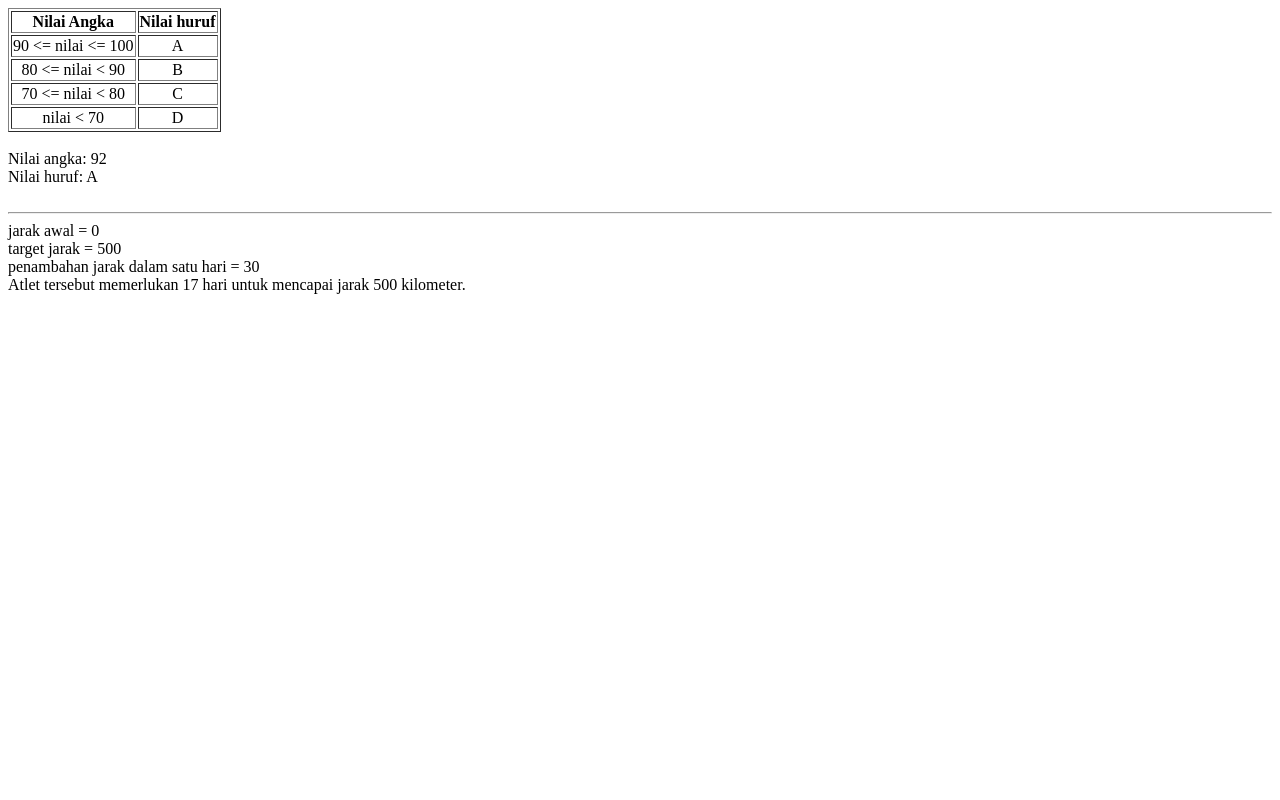
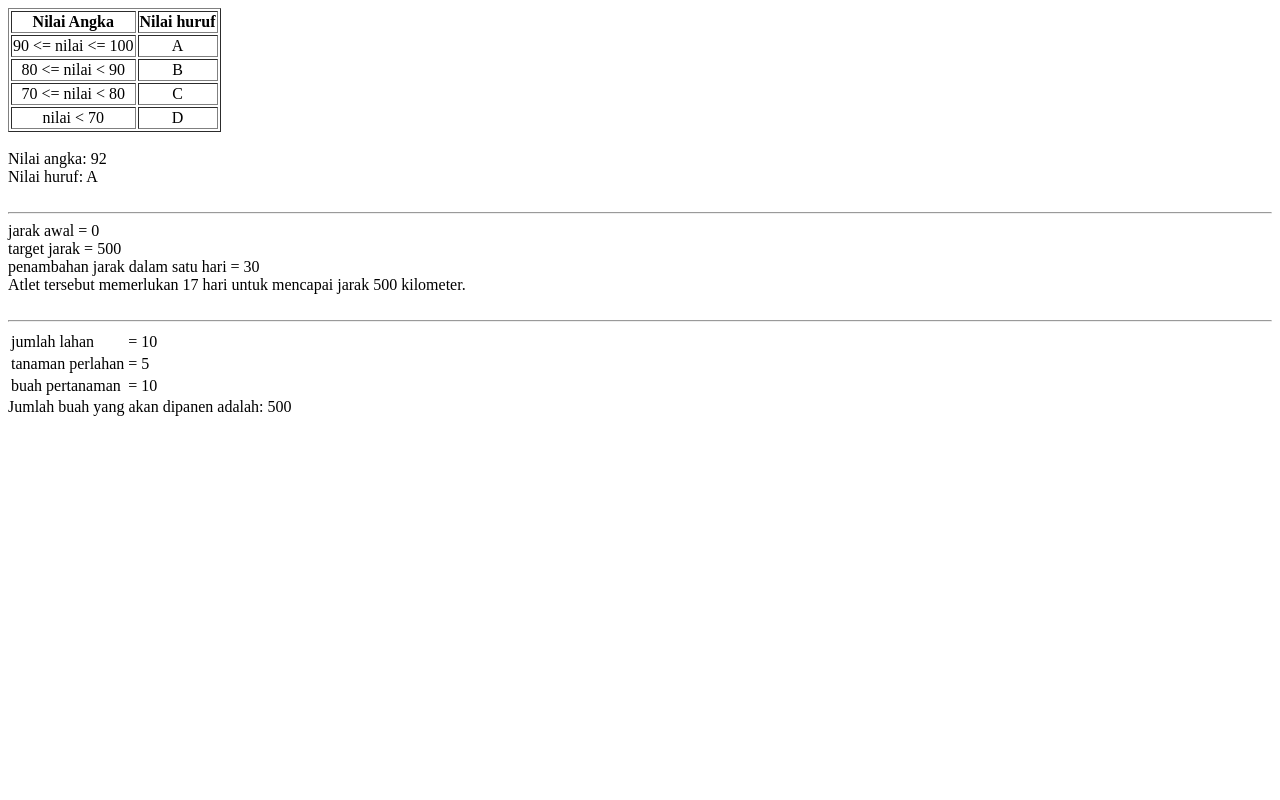
Before and after one commit to tjahjoe/PemrogramanWEB_2G_30, a PHP site: page /struktur_kontrol.php in a window 1280 px wide. Run offline with PHP 8.4, Linux system fonts and the light colour scheme.

Commit message:
P4_Praktikum4_Soal4.3_30

```diff
--- a/dasarWeb/Pertemuan4/struktur_kontrol.php
+++ b/dasarWeb/Pertemuan4/struktur_kontrol.php
@@ -56,3 +56,47 @@ while ($jarakSaatIni < $jarakTarget) {
 
 echo "Atlet tersebut memerlukan $hari hari untuk mencapai jarak 500 kilometer.";
 ?>
+
+<?php
+echo "<br><br><hr>";
+
+$jumlahLahan = 10;
+$tanamanPerLahan = 5;
+$buahPertanaman = 10;
+$jumlahBuah = 0;
+?>
+
+<table>
+    <tr>
+        <td>jumlah lahan</td>
+        <td>=
+            <?php
+            echo $jumlahLahan
+            ?>
+        </td>
+    </tr>
+    <tr>
+        <td>tanaman perlahan</td>
+        <td>=
+            <?php
+            echo $tanamanPerLahan
+            ?>
+        </td>
+    </tr>
+    <tr>
+        <td>buah pertanaman</td>
+        <td>=
+            <?php
+            echo $buahPertanaman
+            ?>
+        </td>
+    </tr>
+</table>
+
+<?php
+for ($i = 1; $i <= $jumlahLahan; $i++){
+    $jumlahBuah += ($tanamanPerLahan * $buahPertanaman);
+}
+
+echo "Jumlah buah yang akan dipanen adalah: $jumlahBuah";
+?>
```
